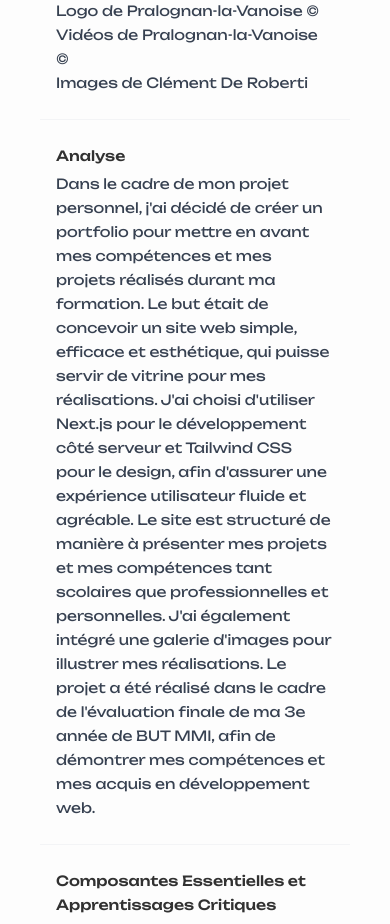
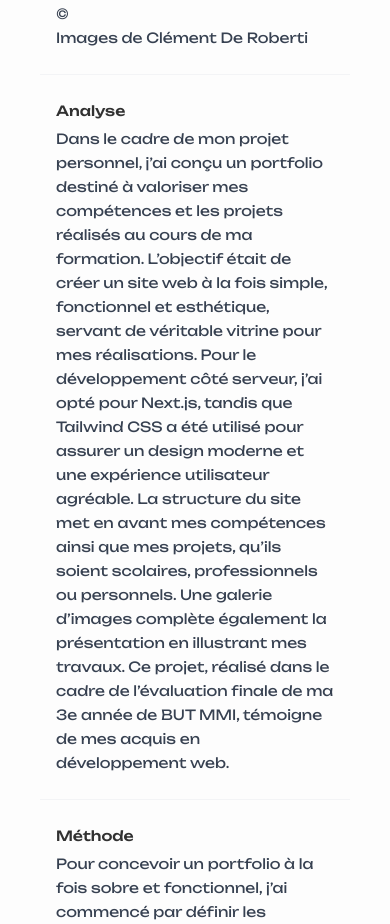
Before and after one commit to clementdr/clement-portfolio, a Next.js app: page / in a window 390 px wide. Shown: the part 3727-4651 px from the top of the page. Built offline with nearby package versions, Linux system fonts and the light colour scheme.

Commit message:
global : modification de contenu + responsive + vercel insights

```diff
--- a/package.json
+++ b/package.json
@@ -12,6 +12,7 @@
     "@heroicons/react": "^2.2.0",
     "@types/three": "^0.173.0",
     "@vercel/analytics": "^1.5.0",
+    "@vercel/speed-insights": "^1.2.0",
     "chart.js": "^4.4.8",
     "lucide-react": "^0.511.0",
     "next": "^15.1.7",
--- a/public/projets.json
+++ b/public/projets.json
@@ -7,7 +7,7 @@
     "task": "Développer un portfolio personnel et fonctionnel pour présenter mes projets et compétences en développement web.",
     "livrable": "Portfolio",
     "analyse": "Dans le cadre de mon projet personnel, j'ai décidé de créer un portfolio pour mettre en avant mes compétences et mes projets réalisés durant ma formation. Le but était de concevoir un site web simple, efficace et esthétique, qui puisse servir de vitrine pour mes réalisations. J'ai choisi d'utiliser Next.js pour le développement côté serveur et Tailwind CSS pour le design, afin d'assurer une expérience utilisateur fluide et agréable. Le site est structuré de manière à présenter mes projets et mes compétences tant scolaires que professionnelles et personnelles. J'ai également intégré une galerie d'images pour illustrer mes réalisations. Le projet a été réalisé dans le cadre de l'évaluation finale de ma 3e année de BUT MMI, afin de démontrer mes compétences et mes acquis en développement web.",
-    "methode": "Afin de développer un portfolio sobre et fonctionnel, j'ai dans un premier temps réfléchi au contenu : présentation de mes projets scolaires et professionnel, galerie d'images et statistiques. Ensuite, j'ai conçu une maquette pour l'interface utilisateur, en mettant l'accent sur la simplicité et la clarté. J'ai ensuite développé le site en utilisant Next.js pour le côté serveur et Tailwind CSS pour le design. Enfin, j'ai déployé le site sur Verce.",
+    "methode": "Pour concevoir un portfolio à la fois sobre et fonctionnel, j’ai commencé par définir les contenus à intégrer : la présentation de mes projets scolaires et professionnels, une galerie d’images, ainsi que des sections dédiées à deux projets spécifiques — Portfolio et Coulisses du domaine skiable. J’ai également inclus une analyse de mes compétences actuelles, organisée par pôles, afin de faire le point sur mon apprentissage. Le site a été développé avec Next.js pour la partie serveur et Tailwind CSS pour le design, afin d’assurer une interface moderne et cohérente. Il a ensuite été déployé sur la plateforme Vercel. J'ai utilisé GitHub pour le versioning et le déploiement, ce qui m'a permis de suivre l'évolution du projet. Le site est responsive et optimisé pour une navigation fluide sur tous les appareils. J'ai également intégré un outil d'analyse pour suivre les performances du site.",
     "ressources": "Apprentissage de la création d'un portfolio avec Next.js et Tailwind CSS. Utilisation de GitHub pour le versioning et le déploiement. Documentation de Next.js et Tailwind CSS pour la mise en place du projet. IA Gémini pour le débuggage et l'optimisation du code. Copilot pour l'aide à la création de certaines fonctions du code.",
     "ameliorations": "Ajout d'une section blog pour partager mes réflexions et mes projets en cours. Mise à jour régulière du contenu : Ajout de nouveaux projets et compétences au fur et à mesure de mon apprentissage.",
     "CEAC": "CE4.01 - Développer pour le web et les médias numériques en se conformant aux standards du web et aux normes d’accessibilités. CE4.03 - Développer pour le web et les médias numériques en produisant un code fonctionnel, sobre et réutilisable. AC34.05 - Maitriser l’hébergement et le déploiement d’applications. AC35.02 - Maîtriser la qualité en projet Web ou multimédia.",
--- a/src/app/page.tsx
+++ b/src/app/page.tsx
@@ -2,15 +2,16 @@
 "use client";
 
 import { Analytics } from "@vercel/analytics/react";
+import { SpeedInsights } from "@vercel/speed-insights/next";
 
 import Hero from "@/components/Hero";
 import APropos from "@/components/APropos";
+import Projet from "@/components/Projets";
+import Portfolio from "@/components/Portfolio";
 import Citation from "@/components/Citation";
 import Galerie from "@/components/Galerie";
-import Projet from "@/components/Projets";
 import Coulisses from "@/components/Coulisses";
 import Resume from "@/components/Resume";
-import Portfolio from "@/components/Portfolio";
 import Footer from "@/components/Footer";
 
 export default function Home() {
@@ -18,6 +19,7 @@ export default function Home() {
     <main className="bg-[#fdfdfd] text-[#313131]">
       <div className="bg-[#fdfdfd] text-[#313131]">
         <Analytics />
+        <SpeedInsights />
       </div>
       <Hero />
       <APropos />
--- a/src/components/Citation.tsx
+++ b/src/components/Citation.tsx
@@ -6,9 +6,9 @@ const Citation = () => (
       <img className="mx-auto h-12" src="../img/pralo.png" alt="" />
       <figure className="mt-10">
         <p className="text-center font-light text-2xl">
-          “Évoluer dans un cadre comme Pralognan-la-Vanoise, véritable terre
-          d'alpinisme et d'aventure, c'est avoir l'opportunité de vivre au coeur
-          d'un terrain de jeu parfait pour les amoureux de la montagne.”
+          “Évoluer à Pralognan-la-Vanoise, véritable écrin d’alpinisme et
+          d’aventure, c’est s’immerger dans un terrain de jeu naturel, rêvé par
+          tous les passionnés de montagne.”
         </p>
 
         <figcaption className="mt-10">
--- a/src/components/Hero.tsx
+++ b/src/components/Hero.tsx
@@ -1,7 +1,7 @@
 "use client";
 
 const Hero = () => (
-  <div className="min-h-screen flex justify-center items-center text-[#313131] text-8xl relative max-sm:p-10 max-sm:text-xl">
+  <div className="min-h-screen flex justify-center items-center text-[#313131] text-8xl relative p-20 max-sm:p-10 max-sm:text-xl">
     <div className="absolute inset-0 flex justify-center items-center">
       <div className="w-60 h-60 border-2 border-[#313131] animate-spin-slow"></div>
     </div>
--- a/src/components/Portfolio.tsx
+++ b/src/components/Portfolio.tsx
@@ -4,7 +4,8 @@ const Portfolio = () => (
       <div className="px-4 sm:px-0">
         <h3 className="text-4xl font-semibold ">Projet Portfolio</h3>
         <p className="mt-1 max-w-2xl text-sm/6 text-gray-500">
-          Portfolio personnel de compétences et de projets réalisés.
+          Fiche technique du projet portfolio personnel de compétences et de
+          projets réalisés.
         </p>
       </div>
       <div className="mt-6 border-t border-gray-100">
@@ -35,6 +36,7 @@ const Portfolio = () => (
               <br />
               Couleur secondaire : #313131 (noir cassé)
               <br />
+              Couleur des liens : #3b82f6 (bleu)
             </dd>
           </div>
           <div className="px-4 py-6 sm:grid sm:grid-cols-3 sm:gap-4 sm:px-0">
@@ -48,19 +50,38 @@ const Portfolio = () => (
           <div className="px-4 py-6 sm:grid sm:grid-cols-3 sm:gap-4 sm:px-0">
             <dt className="text-sm/6 font-medium ">Analyse</dt>
             <dd className="mt-1 text-sm/6 text-gray-700 sm:col-span-2 sm:mt-0">
-              Dans le cadre de mon projet personnel, j'ai décidé de créer un
-              portfolio pour mettre en avant mes compétences et mes projets
-              réalisés durant ma formation. Le but était de concevoir un site
-              web simple, efficace et esthétique, qui puisse servir de vitrine
-              pour mes réalisations. J'ai choisi d'utiliser Next.js pour le
-              développement côté serveur et Tailwind CSS pour le design, afin
-              d'assurer une expérience utilisateur fluide et agréable. Le site
-              est structuré de manière à présenter mes projets et mes
-              compétences tant scolaires que professionnelles et personnelles.
-              J'ai également intégré une galerie d'images pour illustrer mes
-              réalisations. Le projet a été réalisé dans le cadre de
-              l'évaluation finale de ma 3e année de BUT MMI, afin de démontrer
-              mes compétences et mes acquis en développement web.
+              Dans le cadre de mon projet personnel, j’ai conçu un portfolio
+              destiné à valoriser mes compétences et les projets réalisés au
+              cours de ma formation. L’objectif était de créer un site web à la
+              fois simple, fonctionnel et esthétique, servant de véritable
+              vitrine pour mes réalisations. Pour le développement côté serveur,
+              j’ai opté pour Next.js, tandis que Tailwind CSS a été utilisé pour
+              assurer un design moderne et une expérience utilisateur agréable.
+              La structure du site met en avant mes compétences ainsi que mes
+              projets, qu’ils soient scolaires, professionnels ou personnels.
+              Une galerie d’images complète également la présentation en
+              illustrant mes travaux. Ce projet, réalisé dans le cadre de
+              l’évaluation finale de ma 3e année de BUT MMI, témoigne de mes
+              acquis en développement web.
+            </dd>
+          </div>
+          <div className="px-4 py-6 sm:grid sm:grid-cols-3 sm:gap-4 sm:px-0">
+            <dt className="text-sm/6 font-medium ">Méthode</dt>
+            <dd className="mt-1 text-sm/6 text-gray-700 sm:col-span-2 sm:mt-0">
+              Pour concevoir un portfolio à la fois sobre et fonctionnel, j’ai
+              commencé par définir les contenus à intégrer : la présentation de
+              mes projets scolaires et professionnels, une galerie d’images,
+              ainsi que des sections dédiées à deux projets spécifiques —
+              Portfolio et Coulisses du domaine skiable. J’ai également inclus
+              une analyse de mes compétences actuelles, organisée par pôles,
+              afin de faire le point sur mon apprentissage. Le site a été
+              développé avec Next.js pour la partie serveur et Tailwind CSS pour
+              le design, afin d’assurer une interface moderne et cohérente. Il a
+              ensuite été déployé sur la plateforme Vercel. J'ai utilisé GitHub
+              pour le versioning et le déploiement, ce qui m'a permis de suivre
+              l'évolution du projet. Le site est responsive et optimisé pour une
+              navigation fluide sur tous les appareils. J'ai également intégré
+              un outil d'analyse pour suivre les performances du site.
             </dd>
           </div>
           <div className="px-4 py-6 sm:grid sm:grid-cols-3 sm:gap-4 sm:px-0">
--- a/src/components/Resume.tsx
+++ b/src/components/Resume.tsx
@@ -75,7 +75,7 @@ const Resume = () => {
 
   return (
     <section className="min-h-fit m-20 max-sm:m-10">
-      <div className="flex justify-between max-sm:flex-col-reverse gap-10">
+      <div className="flex justify-between max-xl:flex-col-reverse gap-10">
         <div className="flex flex-col gap-3 max-w-[700px]">
           <h5 className="text-blue-600 font-medium">
             Situation d'apprentissage
@@ -101,7 +101,7 @@ const Resume = () => {
           <img
             src="../img/clement2.jpeg"
             alt="Mon image"
-            className="w-auto h-600px rounded-s-2xl overflow-hidden max-sm:w-60 max-sm:auto max-sm:rounded-2xl"
+            className="w-auto h-600px rounded-s-2xl overflow-hidden max-xl:w-60 max-sm:auto max-xl:rounded-2xl"
           />
         </div>
       </div>
```
Also changed, not shown: src/components/APropos.tsx (+3 -6 lines), 1 other file (tests, documents, lock files or other folders).
